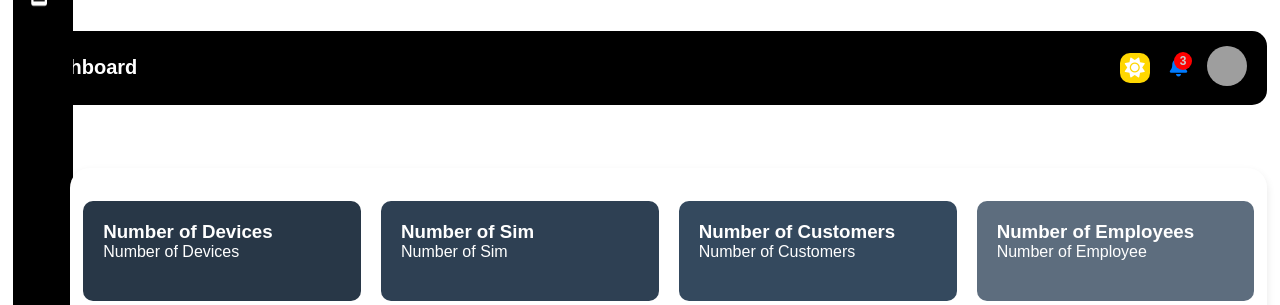
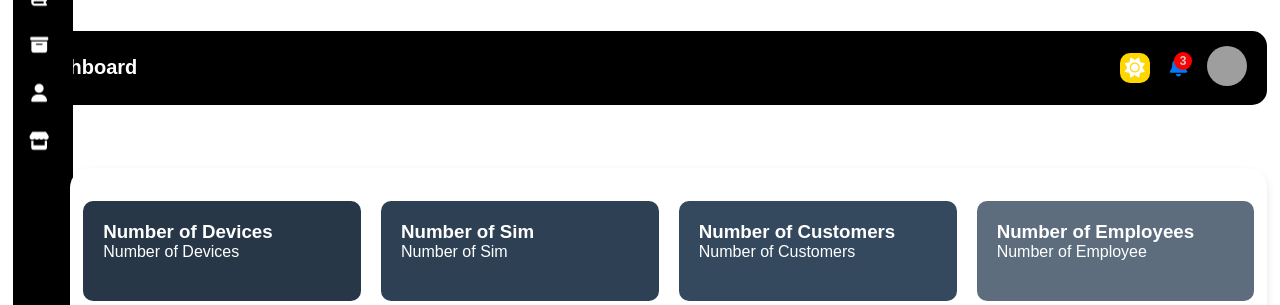
Before and after one commit to ritishroddam/test, a Flask app: template app/Dashboard/templates/admin_dashboard.html in a window 1280 px wide. Shown: the top 305 px of the page. Run offline with Flask 3, Linux system fonts and the light colour scheme; the template is opened without the code that fills it, so the values that code supplies are empty; some libraries are stand-ins or nearby versions; grey boxes are pictures that could not be loaded.

Commit message:
add new submenu items for Route History, Reports, Inventory, and Drivers in base.html

```diff
--- a/app/templates/base.html
+++ b/app/templates/base.html
@@ -57,16 +57,88 @@
                         </a>
                     </li>
                 </ul>
-
+                <ul class="submenu">
+                    <li>
+                        <a href="{{url_for('RouteHistory.page')}}">
+                            Route History
+                            <i class="fa-solid fa-route" style='white-space:pre'></i>
+                        </a>
+                    </li>
+                </ul>
             </li>
             <li>
                 <a href="#" class="menu-item">
                     <i class="fa-solid fa-bell"></i> <span class="sidebar-text">Alerts</span>
                 </a>
             </li>
+            <li class="dropdown">
+                <a href="#" class="menu-item">
+                    <i class="fa-solid fa-book" style='white-space:pre'></i><span class="sidebar-text">Reports</span>
+                    <span class="arrow">&#x25BC;</span>
+                </a>
 
+                <ul class="submenu">
+                    <li>
+                        <a href="{{url_for('Reports.index')}}">
+                            All Reports
+                            <i class="fa-solid fa-file-alt" style='white-space:pre'></i>
+                        </a>
+                    </li>
+                </ul>
 
+            <li class="dropdown">
+                <a href="#" class="menu-item">
+                    <i class="fa-solid fa-archive"></i>
+                    <span class="sidebar-text">Inventory</span>
+                    <span class="arrow">&#x25BC;</span>
+                </a>
+                <ul class="submenu">
+                    <li>
+                        <a href="{{url_for('CompanyDetails.page')}}">
+                            Company Details
+                            <i class="fa-solid fa-building" style='white-space:pre'></i>
+                        </a>
+                    </li>
+                </ul>
 
+                <ul class="submenu">
+                    <li>
+                        <a href="{{url_for('DeviceInvy.page')}}">
+                            Device Inventory
+                            <i class="fa-solid fa-microchip" style='white-space:pre'></i>
+                        </a>
+                    </li>
+                </ul>
+
+                <ul class="submenu">
+                    <li>
+                        <a href="{{url_for('SimInvy.page')}}">
+                            Sim Inventory
+                            <i class="fa-solid fa-sim-card" style='white-space:pre'></i>
+                        </a>
+                    </li>
+                </ul>
+
+                <ul class="submenu">
+                    <li>
+                        <a href="{{url_for('VehicleDetails.page')}}">
+                            Vehicle Details
+                            <i class="fa-solid fa-warehouse" style='white-space:pre'></i>
+                        </a>
+                    </li>
+                </ul>
+            </li>
+            <li class="dropdown">
+                <a href="#" class="menu-item">
+                    <i class="fa-solid fa-user"></i> <span class="sidebar-text">Drivers</span>
+                    <span class="arrow">&#x25BC;</span>
+                </a>
+                <ul class="submenu">
+                    <li><a href="#">Driver List</a> <i class="fa-solid fa-id-card" style='white-space:pre'></i></li>
+                    <li><a href="#">Performance</a> <i class="fa-solid fa-chart-column" style='white-space:pre'></i>
+                    </li>
+                </ul>
+            </li>
             <li><a href="#" class="menu-item"><i class="fa-solid fa-store"></i> <span
                         class="sidebar-text">Vendors</span></a></li>
         </ul>
```
